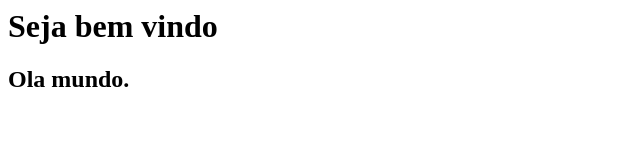
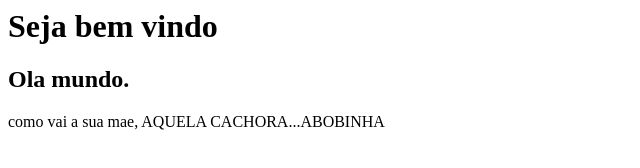
Before and after one commit to DavizeradaZS/SENAC, a plain HTML site: page index.html in a window 1280 px wide. Shown: the whole page, without its empty margins (0-640 px from the left). Drawn offline with Linux system fonts and the light colour scheme.

Commit message:
Update index.html

```diff
--- a/index.html
+++ b/index.html
@@ -1,2 +1,3 @@
 <h1> Seja bem vindo</h1>
 <h2> Ola mundo.</h2>
+<p> como vai a sua mae, AQUELA CACHORA...ABOBINHA</p>
```
